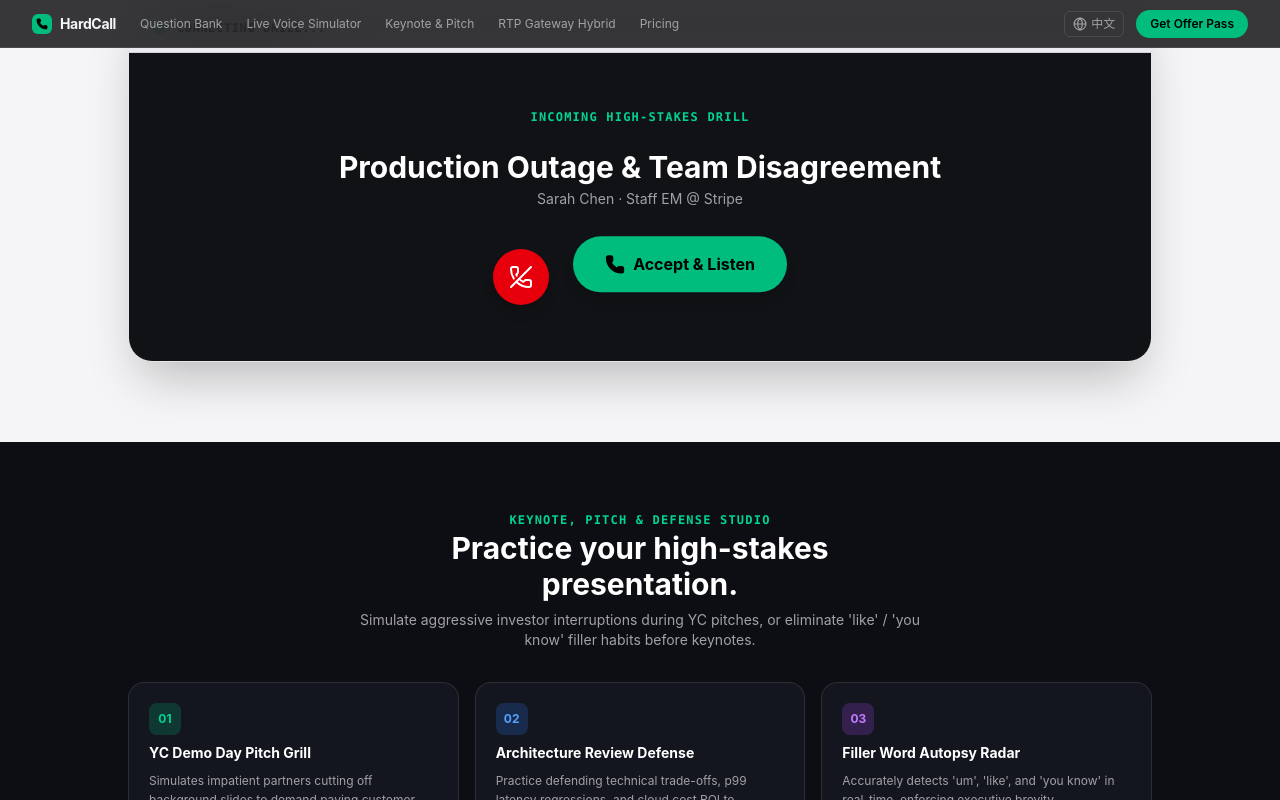
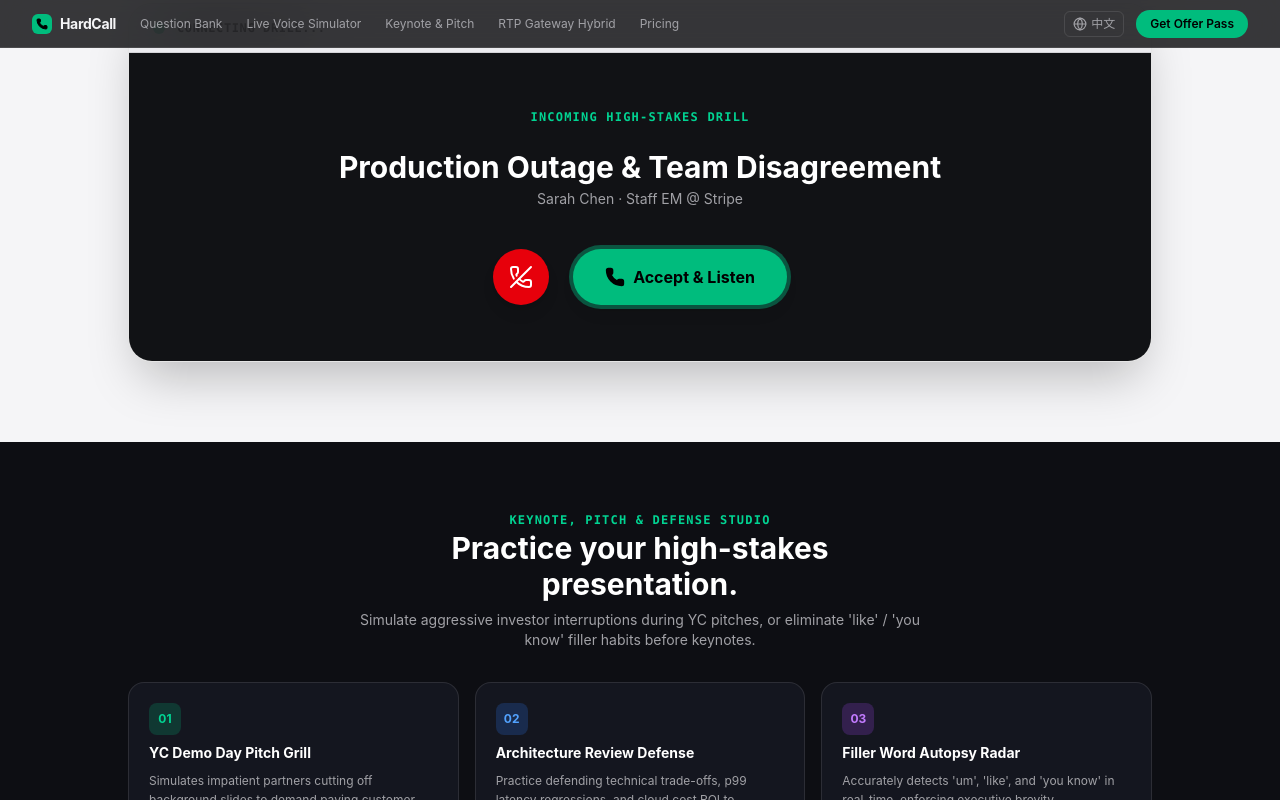
Before and after one commit to wangguode/hardcall, a Next.js app: page / in a window 1280 px wide. Both pictures are taken after a click on the button "Start Live Voice Drill". Shown: the part 1424-2224 px from the top of the page. Built offline with nearby package versions, Linux system fonts and the light colour scheme.

Commit message:
fix(ux): replace animate-bounce on Accept & Listen button with stable halo ring

```diff
--- a/src/app/page.tsx
+++ b/src/app/page.tsx
@@ -725,7 +725,7 @@ export default function HomePage() {
                   </button>
                   <button
                     onClick={handleAcceptCall}
-                    className="px-8 h-14 rounded-full bg-emerald-500 hover:bg-emerald-400 text-black font-bold flex items-center gap-2 cursor-pointer shadow-lg transition-transform active:scale-95 animate-bounce"
+                    className="px-8 h-14 rounded-full bg-emerald-500 hover:bg-emerald-400 text-black font-bold flex items-center gap-2 cursor-pointer shadow-lg ring-4 ring-emerald-400/35 hover:ring-emerald-400/60 transition-all active:scale-95"
                   >
                     <Phone className="w-5 h-5 fill-current" />
                     <span>{isEn ? "Accept & Listen" : "接听并开麦"}</span>
```
